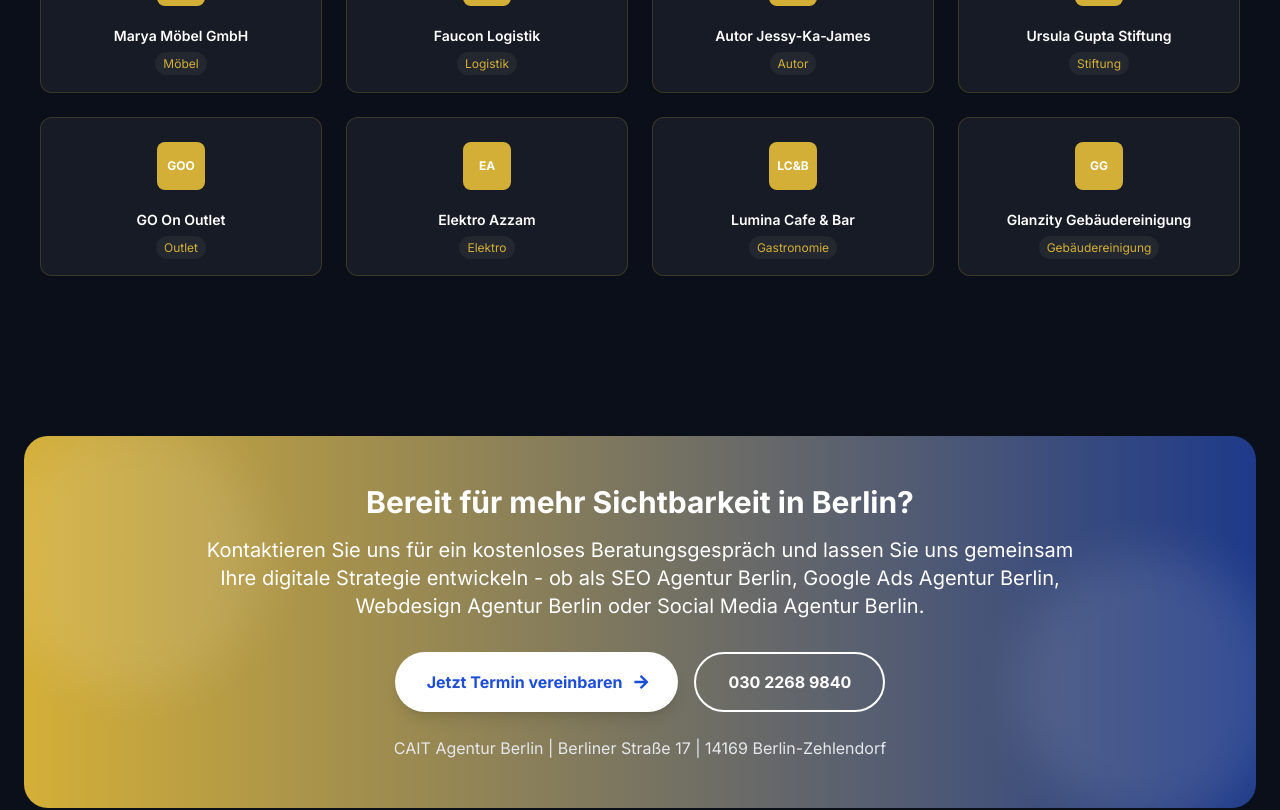
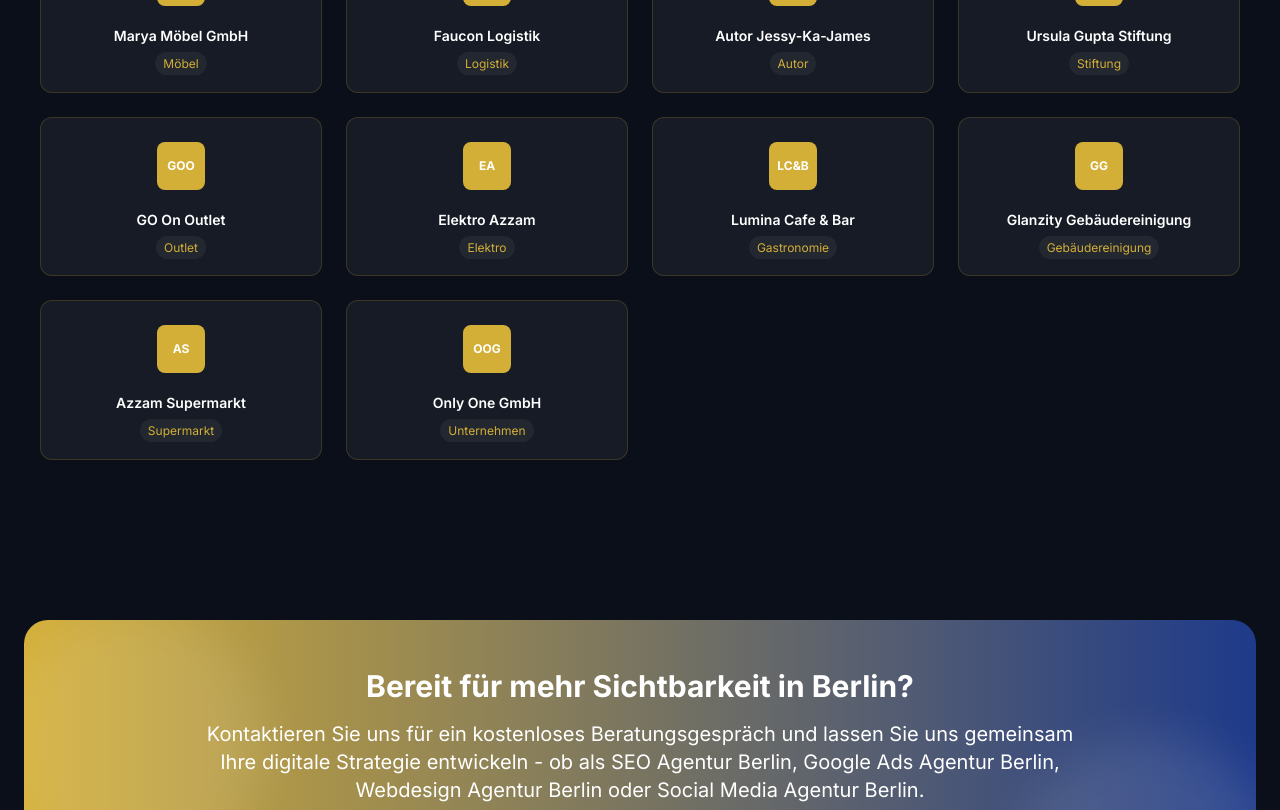
Before and after one commit to MuaazChihabiMMC/cait-website, a Next.js app: page / in a window 1280 px wide. Shown: the part 9348-10158 px from the top of the page. Built offline with nearby package versions, Linux system fonts and the light colour scheme.

Commit message:
Update ClientHomePage.tsx

```diff
--- a/components/ClientHomePage.tsx
+++ b/components/ClientHomePage.tsx
@@ -1069,6 +1069,18 @@ export default function HomePage() {
                 url: "https://webseite-zeta.vercel.app/",
                 category: "Gebäudereinigung",
                 logo: "/logos/glanzity-gebaeudereinigung-logo.png"
+              },
+              {
+                name: "Azzam Supermarkt",
+                url: "https://www.azzam-supermarkt.de/",
+                category: "Supermarkt",
+                logo: "/logos/azzam-supermarkt-logo.png"
+              },
+              {
+                name: "Only One GmbH",
+                url: "http://onlyonegmbh.de/",
+                category: "Unternehmen",
+                logo: "/logos/only-one-gmbh-logo.png"
               }
             ].map((client, index) => (
               <motion.div
```
